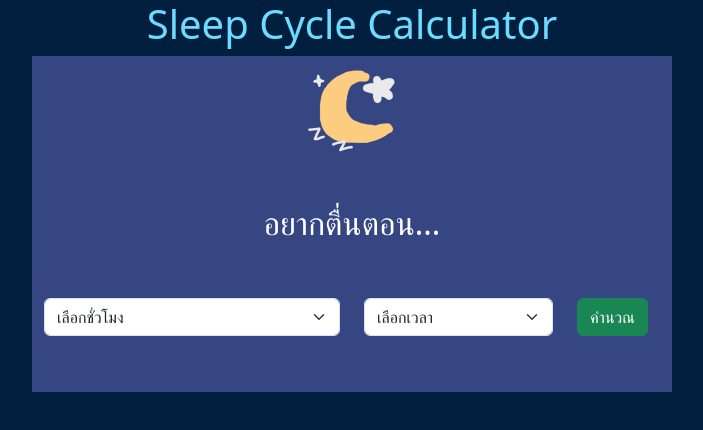
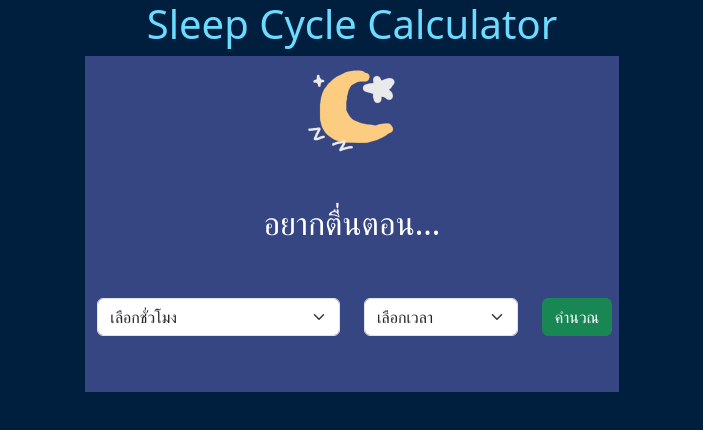
Before and after one commit to not6248/JSproject_borntodev, a plain HTML site: page index.html in a window 1280 px wide. Shown: the whole page, without its empty margins (288-991 px from the left). Drawn offline with nearby package versions, Linux system fonts and the light colour scheme.

Commit message:
Update index.html

```diff
--- a/index.html
+++ b/index.html
@@ -16,7 +16,7 @@
 
 <body>
   <h1 class="text-center mainTEXT">Sleep Cycle Calculator</h1>
-  <div class="container col-lg-6 block">
+  <div class="container col-lg-5 block">
     <img class=" mx-auto d-block" src="img.png" alt="img" srcset="" width="100px" height="100px">
     <div class="row center">
       <h2 class="TEXT p-5">อยากตื่นตอน...</h2>
@@ -71,7 +71,7 @@
       </div>
     </div>
   </div>
-  <div class="container col-lg-6 block pt-5">
+  <div class="container col-lg-5 block pt-5">
     <div class="row center">
       <h2 id="result" class="TEXT"></h2>
     </div>
```
